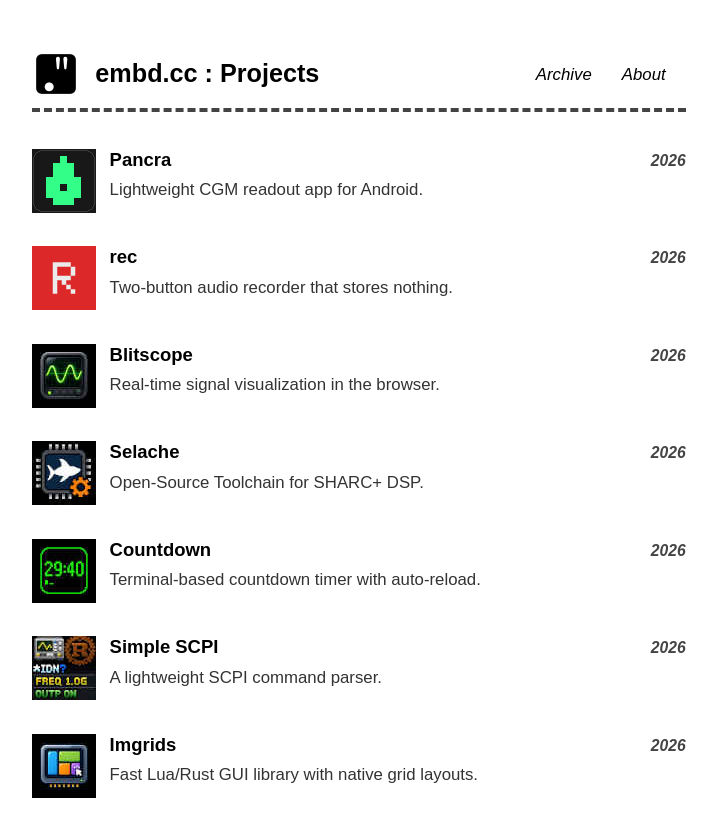
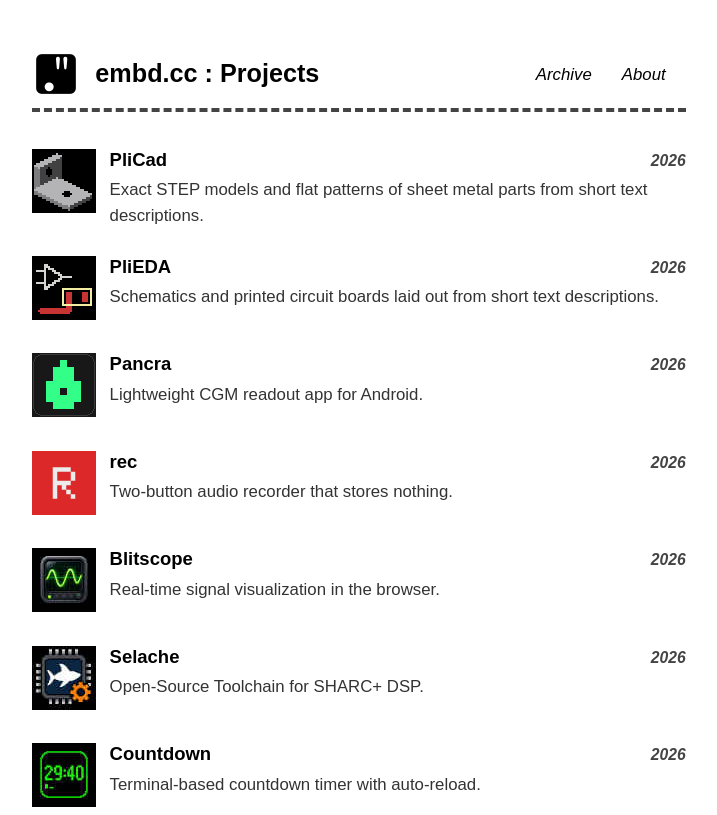
Before and after one commit to js216/embd, a plain HTML site: page projects.html in a window 1280 px wide. Shown: the top 815 px of the page, without its empty margins (281-998 px from the left). Drawn offline with Linux system fonts and the light colour scheme.

Commit message:
add plicad, plieda

```diff
--- a/projects.html
+++ b/projects.html
@@ -20,6 +20,32 @@
 </header>
 <body>
 <ul class="project-list">
+
+<li class="project-card">
+<a href="https://github.com/js216/plicad" class="project-link">
+<div class="project-icon"><img src="../images/plicad.jpg" alt=""></div>
+<div class="project-info">
+<h2>
+<span class="project-title">PliCad</span>
+<span class="article-meta">2026</span>
+</h2>
+<p>Exact STEP models and flat patterns of sheet metal parts from short text descriptions.</p>
+</div>
+</a>
+</li>
+
+<li class="project-card">
+<a href="https://github.com/js216/plieda" class="project-link">
+<div class="project-icon"><img src="../images/plieda.jpg" alt=""></div>
+<div class="project-info">
+<h2>
+<span class="project-title">PliEDA</span>
+<span class="article-meta">2026</span>
+</h2>
+<p>Schematics and printed circuit boards laid out from short text descriptions.</p>
+</div>
+</a>
+</li>
 
 <li class="project-card">
 <a href="https://github.com/js216/pancra" class="project-link">
```
Also changed, not shown: ideas.txt, images/plicad.jpg (added), images/plieda.jpg (added).
